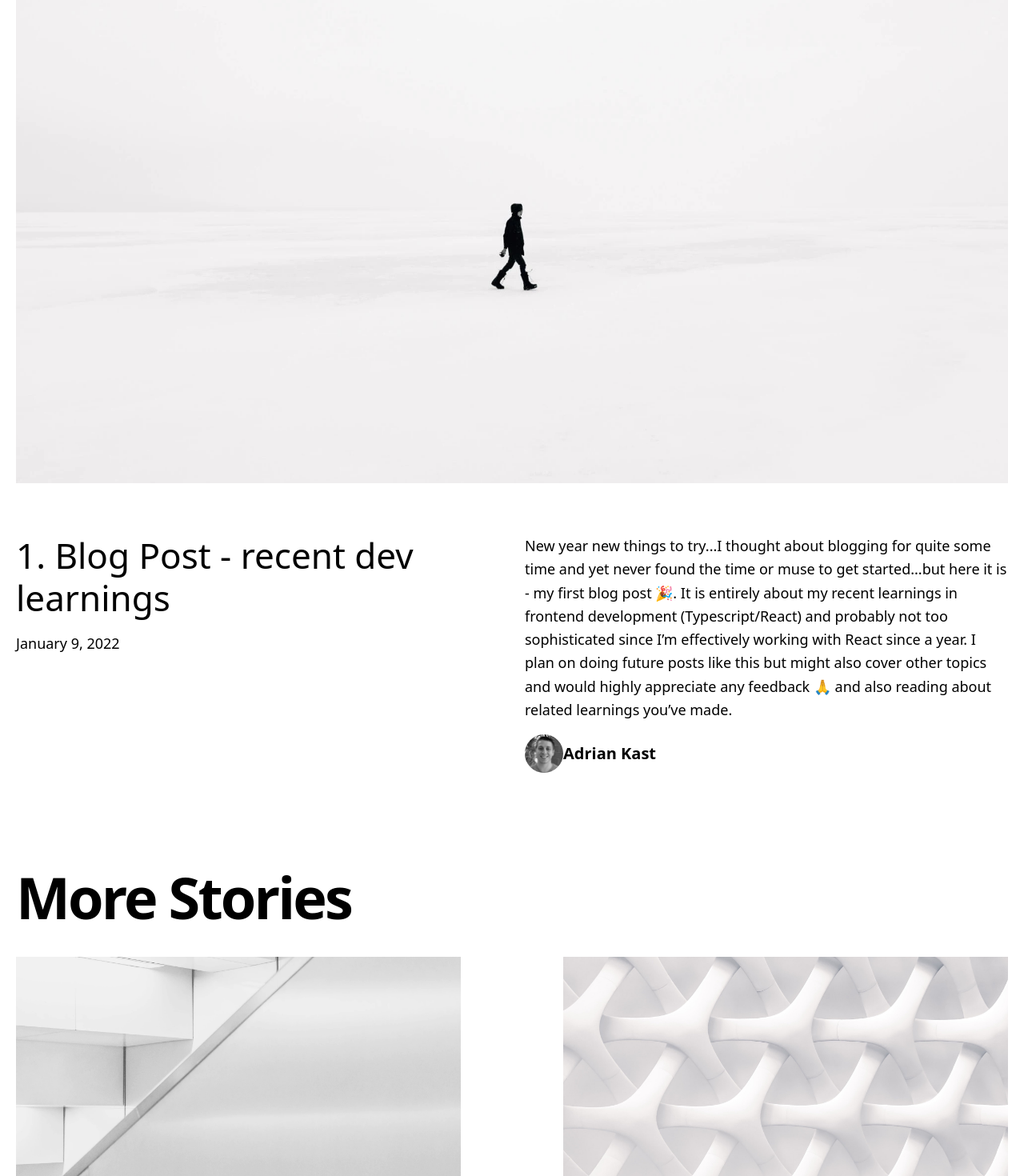
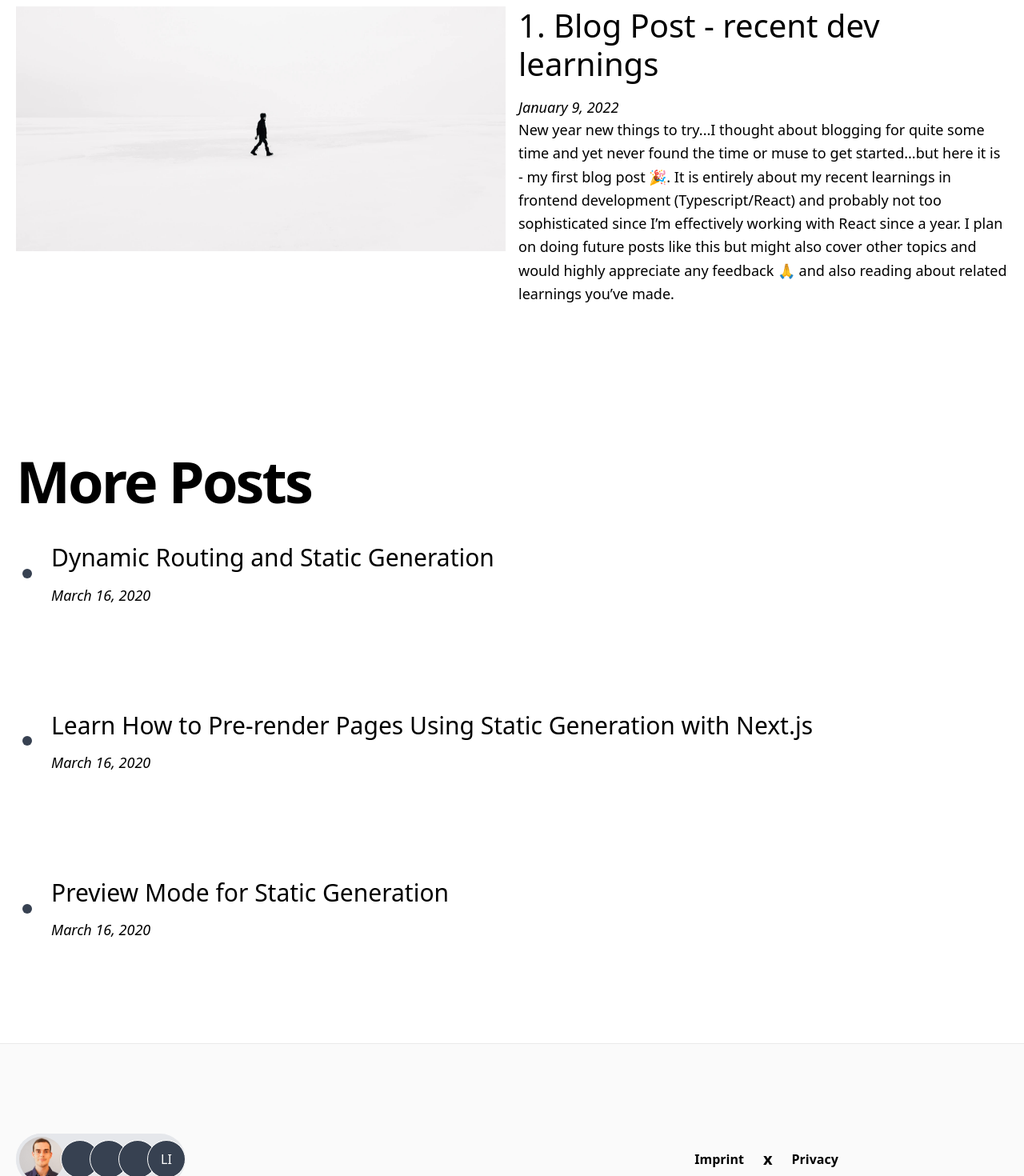
Before and after one commit to adriankast/nextjs-homepage, a Next.js app: page /posts in a window 1280 px wide. Shown: the part 240-1710 px from the top of the page at 80% size. Built offline with nearby package versions, Linux system fonts and the light colour scheme; some icons are missing.

Commit message:
work on posts overview section and post details

```diff
--- a/components/header.js
+++ b/components/header.tsx
@@ -4,7 +4,7 @@ export default function Header() {
   return (
     <header>
       <nav>
-        <div className="flex justify-end gap-8 pt-6 pr-12 text-2xl md:text-4xl font-bold tracking-tight md:tracking-tighter leading-tight">
+        <div className="flex justify-end gap-8 pt-6 pr-12 text-2xl md:text-4xl font-bold tracking-tight md:tracking-tighter leading-tight mb-6">
           <div>
             <Link href={`/`}>
               <a className="hover:underline">Home</a>
--- a/components/hero-post.js
+++ /dev/null
@@ -1,43 +0,0 @@
-import Avatar from '../components/avatar'
-import DateFormatter from '../components/date-formatter'
-import CoverImage from '../components/cover-image'
-import Link from 'next/link'
-
-export default function HeroPost({
-  title,
-  coverImage,
-  date,
-  excerpt,
-  author,
-  slug,
-}) {
-  return (
-    <section>
-      <div className="mb-8 md:mb-16">
-        <CoverImage
-          title={title}
-          src={coverImage}
-          slug={slug}
-          height={620}
-          width={1240}
-        />
-      </div>
-      <div className="md:grid md:grid-cols-2 md:gap-x-16 lg:gap-x-8 mb-20 md:mb-28">
-        <div>
-          <h3 className="mb-4 text-4xl lg:text-6xl leading-tight">
-            <Link href={`/posts/${slug}`}>
-              <a className="hover:underline">{title}</a>
-            </Link>
-          </h3>
-          <div className="mb-4 md:mb-0 text-lg">
-            <DateFormatter dateString={date} />
-          </div>
-        </div>
-        <div>
-          <p className="text-lg leading-relaxed mb-4">{excerpt}</p>
-          <Avatar name={author.name} picture={author.picture} />
-        </div>
-      </div>
-    </section>
-  )
-}
--- /dev/null
+++ b/components/hero-post.tsx
@@ -0,0 +1,41 @@
+import Avatar from '../components/avatar'
+import DateFormatter from '../components/date-formatter'
+import CoverImage from '../components/cover-image'
+import Link from 'next/link'
+
+export default function HeroPost ( {
+  title,
+  coverImage,
+  date,
+  excerpt,
+  author,
+  slug,
+} )
+{
+  return (
+    <section>
+        <div className="grid gap-4 lg:grid-cols-2 grid-cols-1 mb-40 mt-40">
+          <div>
+            <CoverImage
+              title={title}
+              src={coverImage}
+              slug={slug}
+              height={620}
+              width={1240}
+            />
+          </div>
+          <div>
+            <h3 className="mb-4 text-3xl lg:text-5xl leading-tight">
+              <Link href={`/posts/${ slug }`}>
+                <a className="hover:underline">{title}</a>
+              </Link>
+            </h3>
+            <div className="mb-4 md:mb-0 text-lg italic">
+              <DateFormatter dateString={date} />
+            </div>
+            <p className="text-lg leading-relaxed mb-4">{excerpt}</p>
+          </div>
+        </div>
+    </section>
+  )
+}
--- a/components/markdown-styles.module.css
+++ b/components/markdown-styles.module.css
@@ -1,16 +1,16 @@
 .markdown {
-  @apply text-lg leading-relaxed;
+  @apply text-2xl leading-relaxed break-words;
 }
 
 .markdown p,
 .markdown ul,
 .markdown ol,
 .markdown blockquote {
-  @apply my-6;
+  @apply my-12;
 }
 
 .markdown h2 {
-  @apply text-3xl mt-12 mb-4 leading-snug;
+  @apply text-3xl mt-12 mb-4 leading-snug font-semibold;
 }
 
 .markdown h3 {
--- a/components/more-stories.js
+++ b/components/more-stories.js
@@ -4,9 +4,9 @@ export default function MoreStories({ posts }) {
   return (
     <section>
       <h2 className="mb-8 text-6xl md:text-7xl font-bold tracking-tighter leading-tight">
-        More Stories
+        More Posts
       </h2>
-      <div className="grid grid-cols-1 md:grid-cols-2 md:gap-x-16 lg:gap-x-32 gap-y-20 md:gap-y-32 mb-32">
+      <div className="grid grid-cols-1 md:gap-x-16 lg:gap-x-32 gap-y-20 md:gap-y-32 mb-32">
         {posts.map((post) => (
           <PostPreview
             key={post.slug}
--- a/components/post-header.js
+++ b/components/post-header.js
@@ -7,17 +7,11 @@ export default function PostHeader({ title, coverImage, date, author }) {
   return (
     <>
       <PostTitle>{title}</PostTitle>
-      <div className="hidden md:block md:mb-12">
-        <Avatar name={author.name} picture={author.picture} />
-      </div>
       <div className="mb-8 md:mb-16 sm:mx-0">
         <CoverImage title={title} src={coverImage} height={620} width={1240} />
       </div>
       <div className="max-w-2xl mx-auto">
-        <div className="block md:hidden mb-6">
-          <Avatar name={author.name} picture={author.picture} />
-        </div>
-        <div className="mb-6 text-lg">
+        <div className="mb-6 text-lg italic">
           <DateFormatter dateString={date} />
         </div>
       </div>
--- a/components/post-preview.js
+++ /dev/null
@@ -1,37 +0,0 @@
-import Avatar from '../components/avatar'
-import DateFormatter from '../components/date-formatter'
-import CoverImage from './cover-image'
-import Link from 'next/link'
-
-export default function PostPreview({
-  title,
-  coverImage,
-  date,
-  excerpt,
-  author,
-  slug,
-}) {
-  return (
-    <div>
-      <div className="mb-5">
-        <CoverImage
-          slug={slug}
-          title={title}
-          src={coverImage}
-          height={278}
-          width={556}
-        />
-      </div>
-      <h3 className="text-3xl mb-3 leading-snug">
-        <Link href={`/posts/${slug}`}>
-          <a className="hover:underline">{title}</a>
-        </Link>
-      </h3>
-      <div className="text-lg mb-4">
-        <DateFormatter dateString={date} />
-      </div>
-      <p className="text-lg leading-relaxed mb-4">{excerpt}</p>
-      <Avatar name={author.name} picture={author.picture} />
-    </div>
-  )
-}
--- /dev/null
+++ b/components/post-preview.tsx
@@ -0,0 +1,31 @@
+import DateFormatter from "../components/date-formatter";
+import Link from "next/link";
+import styles from "./post-preview.module.css";
+
+export default function PostPreview({
+  title,
+  coverImage,
+  date,
+  excerpt,
+  author,
+  slug,
+}) {
+  return (
+    <div
+      style={{gridTemplateColumns: "auto 1fr"}}
+      className="grid gap-4 items-center"
+    >
+      <div className="bg-gray-700 w-3 h-3 rounded-full m-2"></div>
+      <div>
+        <h3 className="text-3xl mb-3 leading-snug">
+          <Link href={`/posts/${slug}`}>
+            <a className="hover:underline">{title}</a>
+          </Link>
+        </h3>
+        <div className="text-lg italic">
+          <DateFormatter dateString={date} />
+        </div>
+      </div>
+    </div>
+  );
+}
--- a/pages/posts.js
+++ b/pages/posts.tsx
@@ -14,7 +14,6 @@ export default function Index({ allPosts }) {
           <title>Blog Posts 📰</title>
         </Head>
         <Container>
-          <Intro />
           {heroPost && (
             <HeroPost
               title={heroPost.title}
--- a/pages/posts/[slug].js
+++ b/pages/posts/[slug].js
@@ -31,7 +31,7 @@ export default function Post ( { post, morePosts, preview } )
             <article className="mb-32">
               <Head>
                 <title>
-                  {post.title} | Next.js Blog Example with {CMS_NAME}
+                  {post.title} | Adrian's Blog
                 </title>
                 <meta property="og:image" content={post.ogImage.url} />
                 <link href="/prism/prism.css" rel="stylesheet" />
```
